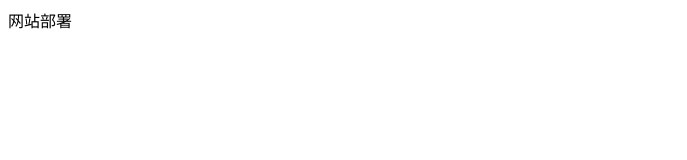
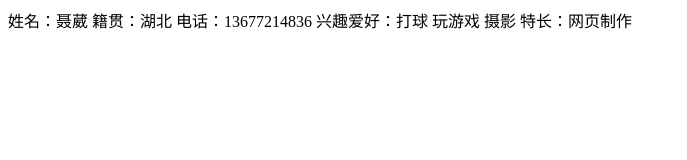
Before and after one commit to Abner2325611559/niewei12204, a plain HTML site: page index.html in a window 1280 px wide. Shown: the whole page, without its empty margins (0-687 px from the left). Drawn offline with Linux system fonts and the light colour scheme.

Commit message:
Update index.html

```diff
--- a/index.html
+++ b/index.html
@@ -2,9 +2,13 @@
 <html>
 <head>
     <meta charset="UTF-8" />
-    <title>聂葳12204</title>
+    <title>聂葳12204-个人简历</title>
 </head>
 <body>
-    网站部署
+    姓名：聂葳
+    籍贯：湖北
+    电话：13677214836
+    兴趣爱好：打球 玩游戏 摄影
+    特长：网页制作
 </body>
 </html>
```
